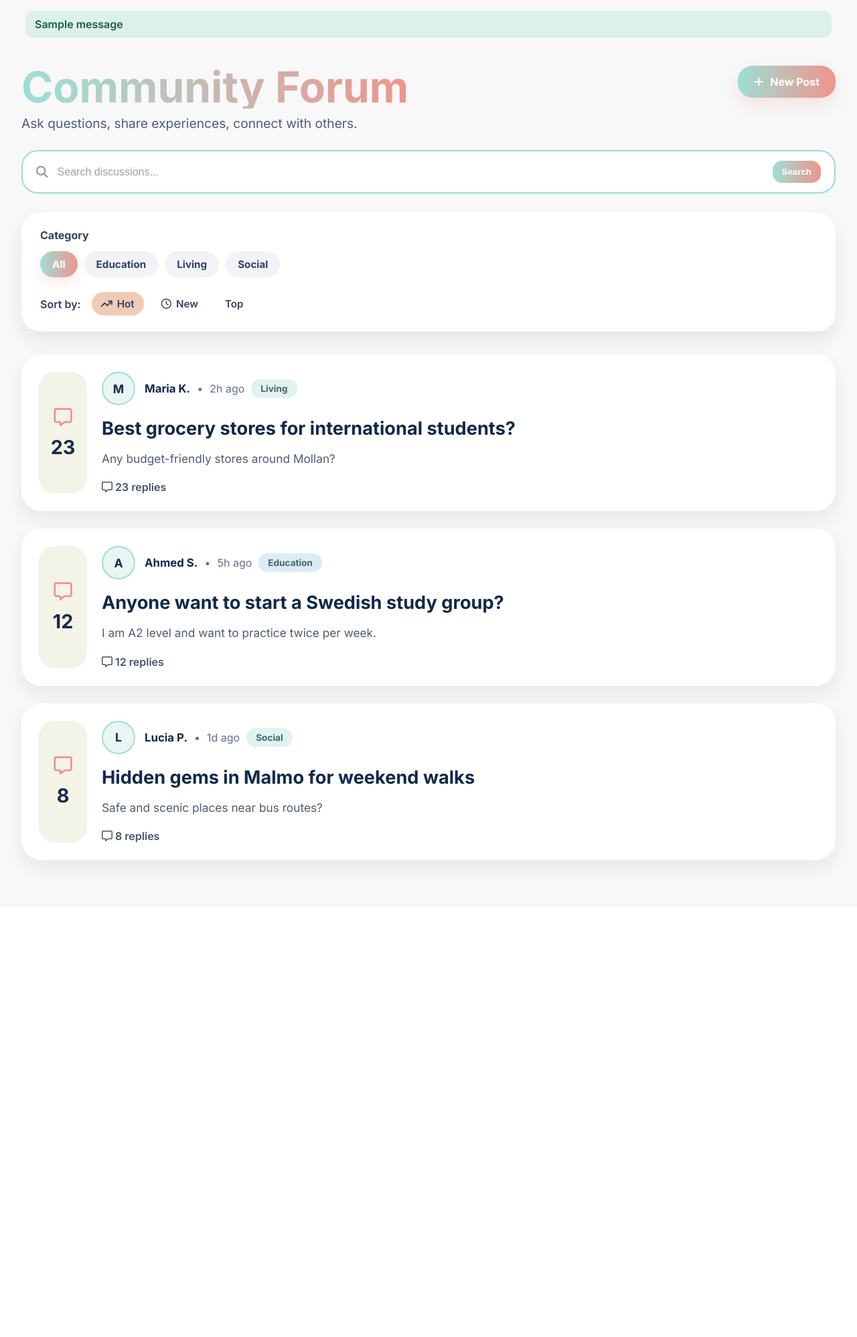
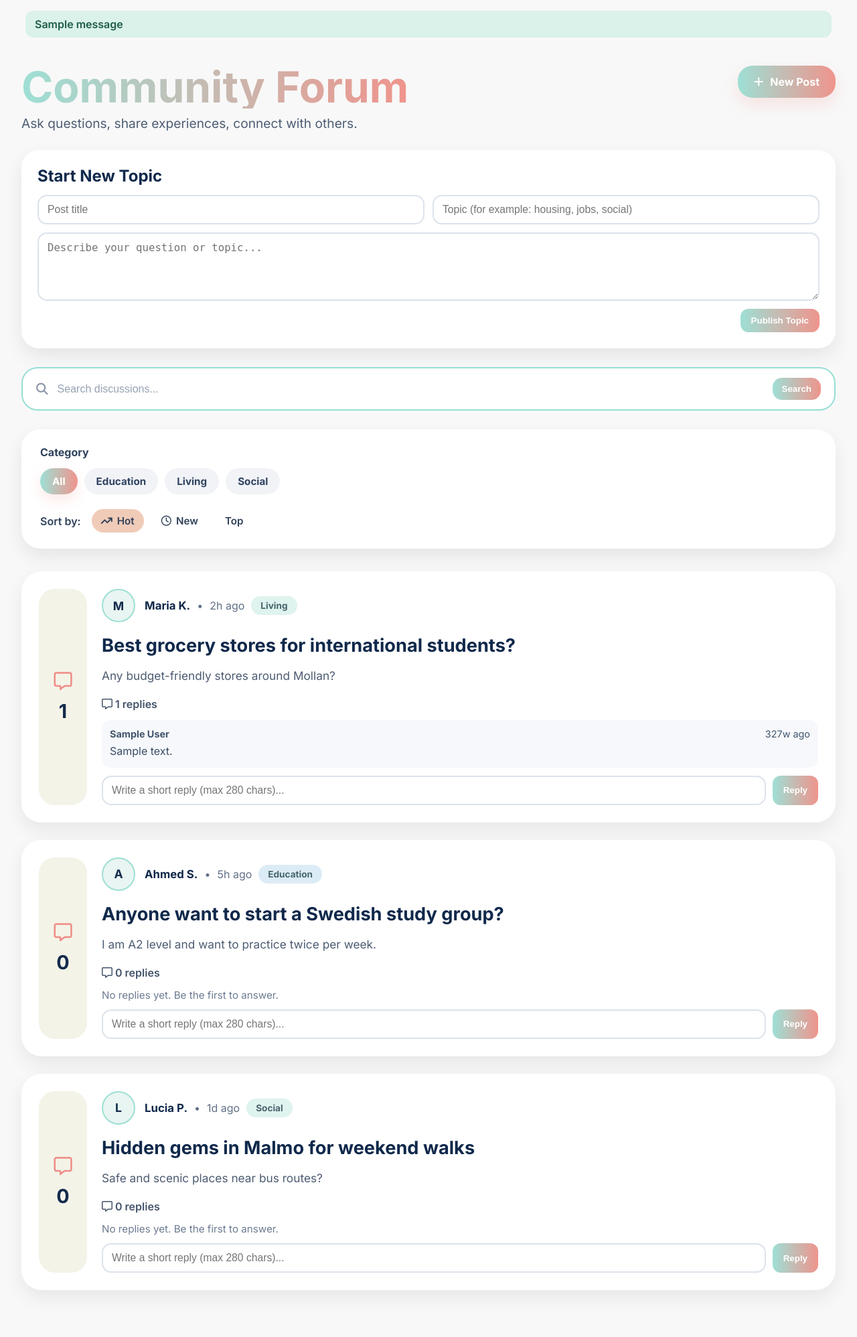
Before and after one commit to NGKulov22/Erasmus26-Malmo, a Flask app: page /forum in a window 1280 px wide. Shown: the part 90-2086 px from the top of the page at 67% size. Before the commit the page ends 1392 px from the top, so only its background shows below. Run offline with Flask 3, Linux system fonts and the light colour scheme; the visitor is signed in with stand-in values (Sample User, id 1); data comes from the database, SQL or seed files in the repository; tables that the repository leaves empty hold one stand-in row (values such as "Sample post"); one stand-in notice (Sample message) is shown.

Commit message:
Add real forum questions and link it with all users

```diff
--- a/app/main/routes.py
+++ b/app/main/routes.py
@@ -1,6 +1,8 @@
 from flask import flash, g, redirect, render_template, request, url_for
 
 from app.services.content_service import (
+    create_forum_post,
+    create_forum_reply,
     get_events,
     get_forum_categories,
     get_forum_posts,
@@ -13,6 +15,13 @@ from app.services.content_service import (
 from app.services.user_service import toggle_saved_place
 from app.utils.auth import login_required
 from . import main_bp
+
+
+def _forum_redirect_target() -> str:
+    query = request.form.get("q", "").strip()
+    category = (request.form.get("category", "all") or "all").strip().lower()
+    sort = (request.form.get("sort", "hot") or "hot").strip().lower()
+    return url_for("main_bp.forum", q=query, category=category, sort=sort)
 
 
 @main_bp.route("/")
@@ -41,6 +50,43 @@ def forum():
         selected_sort=sort,
         query=query,
     )
+
+
+@main_bp.route("/forum/posts", methods=["POST"])
+@login_required
+def forum_create_post():
+    error = create_forum_post(
+        user_id=g.current_user["id"],
+        author_name=g.current_user["full_name"],
+        title=request.form.get("title", ""),
+        category=request.form.get("topic", ""),
+        content=request.form.get("content", ""),
+    )
+
+    if error:
+        flash(error, "error")
+    else:
+        flash("Post published.", "success")
+
+    return redirect(_forum_redirect_target())
+
+
+@main_bp.route("/forum/posts/<int:post_id>/replies", methods=["POST"])
+@login_required
+def forum_create_reply(post_id: int):
+    error = create_forum_reply(
+        user_id=g.current_user["id"],
+        post_id=post_id,
+        author_name=g.current_user["full_name"],
+        content=request.form.get("content", ""),
+    )
+
+    if error:
+        flash(error, "error")
+    else:
+        flash("Reply posted.", "success")
+
+    return redirect(_forum_redirect_target())
 
 
 @main_bp.route("/events")
--- a/app/main/templates/forum.html
+++ b/app/main/templates/forum.html
@@ -14,10 +14,63 @@
             <p>Ask questions, share experiences, connect with others.</p>
         </div>
 
-        <a href="#" class="new-post-btn">
+        <a href="#new-post" class="new-post-btn">
             <i class="fa-solid fa-plus"></i>
             New Post
         </a>
+    </section>
+
+    <section class="post-create" id="new-post">
+        <h2>Start New Topic</h2>
+
+        {% if is_logged_in %}
+            <form class="post-create-form" method="post" action="/forum/posts">
+                <input type="hidden" name="q" value="{{ query }}">
+                <input type="hidden" name="category" value="{{ selected_category }}">
+                <input type="hidden" name="sort" value="{{ selected_sort }}">
+
+                <div class="post-grid">
+                    <input
+                        type="text"
+                        name="title"
+                        maxlength="120"
+                        required
+                        placeholder="Post title"
+                    >
+
+                    <input
+                        type="text"
+                        name="topic"
+                        maxlength="40"
+                        required
+                        placeholder="Topic (for example: housing, jobs, social)"
+                        list="forum-topic-options"
+                    >
+                </div>
+
+                <datalist id="forum-topic-options">
+                    {% for category in categories if category != 'all' %}
+                        <option value="{{ category|title }}">
+                    {% endfor %}
+                </datalist>
+
+                <textarea
+                    name="content"
+                    rows="4"
+                    maxlength="2000"
+                    required
+                    placeholder="Describe your question or topic..."
+                ></textarea>
+
+                <div class="post-create-actions">
+                    <button type="submit">Publish Topic</button>
+                </div>
+            </form>
+        {% else %}
+            <p class="login-hint">
+                Please <a href="{{ url_for('auth_bp.login', next=request.path) }}">log in</a> to create a topic.
+            </p>
+        {% endif %}
     </section>
 
     <form class="search-bar" method="get" action="{{ url_for('main_bp.forum') }}">
@@ -102,6 +155,41 @@
                     <div class="forum-footer">
                         <span><i class="fa-regular fa-message"></i> {{ post.replies }} replies</span>
                     </div>
+
+                    <div class="reply-list">
+                        {% for reply in post.reply_items %}
+                            <article class="reply-item">
+                                <div class="reply-head">
+                                    <strong>{{ reply.author }}</strong>
+                                    <span>{{ reply.time_ago }}</span>
+                                </div>
+                                <p>{{ reply.content }}</p>
+                            </article>
+                        {% else %}
+                            <p class="reply-empty">No replies yet. Be the first to answer.</p>
+                        {% endfor %}
+                    </div>
+
+                    {% if is_logged_in %}
+                        <form class="reply-form" method="post" action="/forum/posts/{{ post.id }}/replies">
+                            <input type="hidden" name="q" value="{{ query }}">
+                            <input type="hidden" name="category" value="{{ selected_category }}">
+                            <input type="hidden" name="sort" value="{{ selected_sort }}">
+
+                            <input
+                                type="text"
+                                name="content"
+                                maxlength="280"
+                                required
+                                placeholder="Write a short reply (max 280 chars)..."
+                            >
+                            <button type="submit">Reply</button>
+                        </form>
+                    {% else %}
+                        <p class="login-hint small">
+                            <a href="{{ url_for('auth_bp.login', next=request.path) }}">Log in</a> to reply.
+                        </p>
+                    {% endif %}
                 </div>
             </article>
         {% else %}
--- a/app/services/db.py
+++ b/app/services/db.py
@@ -2,6 +2,8 @@ import sqlite3
 from pathlib import Path
 
 from flask import current_app, g
+
+from app.data.content import FORUM_POSTS
 
 
 def _parse_legacy_int_csv(value: str) -> list[int]:
@@ -40,6 +42,50 @@ def _migrate_legacy_saved_places(connection: sqlite3.Connection) -> None:
     except sqlite3.OperationalError:
         # Some SQLite builds do not support DROP COLUMN.
         pass
+
+
+def _time_ago_to_sqlite_modifier(value: str) -> str:
+    raw = (value or "").strip().lower()
+    if not raw:
+        return "-1 day"
+
+    token = raw.split()[0]
+    if len(token) < 2 or not token[:-1].isdigit():
+        return "-1 day"
+
+    amount = int(token[:-1])
+    unit = token[-1]
+
+    if unit == "h":
+        return f"-{amount} hours"
+    if unit == "d":
+        return f"-{amount} days"
+    if unit == "w":
+        return f"-{amount * 7} days"
+
+    return "-1 day"
+
+
+def _seed_forum_posts(connection: sqlite3.Connection) -> None:
+    existing = connection.execute("SELECT COUNT(*) AS total FROM forum_posts").fetchone()
+    if existing and int(existing["total"]) > 0:
+        return
+
+    for post in FORUM_POSTS:
+        modifier = _time_ago_to_sqlite_modifier(post.get("time_ago", ""))
+        connection.execute(
+            """
+            INSERT INTO forum_posts (author_name, category, title, content, created_at)
+            VALUES (?, ?, ?, ?, datetime('now', ?))
+            """,
+            (
+                post.get("author", "Community member"),
+                post.get("category", "General"),
+                post.get("title", "Untitled post"),
+                post.get("content", ""),
+                modifier,
+            ),
+        )
 
 
 def get_db() -> sqlite3.Connection:
@@ -86,9 +132,42 @@ def init_db() -> None:
         )
         """
     )
+    connection.execute(
+        """
+        CREATE TABLE IF NOT EXISTS forum_posts (
+            id INTEGER PRIMARY KEY AUTOINCREMENT,
+            user_id INTEGER,
+            author_name TEXT NOT NULL,
+            category TEXT NOT NULL,
+            title TEXT NOT NULL,
+            content TEXT NOT NULL,
+            created_at TEXT NOT NULL DEFAULT CURRENT_TIMESTAMP,
+            FOREIGN KEY (user_id) REFERENCES users(id) ON DELETE SET NULL
+        )
+        """
+    )
+    connection.execute(
+        """
+        CREATE TABLE IF NOT EXISTS forum_replies (
+            id INTEGER PRIMARY KEY AUTOINCREMENT,
+            post_id INTEGER NOT NULL,
+            user_id INTEGER,
+            author_name TEXT NOT NULL,
+            content TEXT NOT NULL,
+            created_at TEXT NOT NULL DEFAULT CURRENT_TIMESTAMP,
+            FOREIGN KEY (post_id) REFERENCES forum_posts(id) ON DELETE CASCADE,
+            FOREIGN KEY (user_id) REFERENCES users(id) ON DELETE SET NULL
+        )
+        """
+    )
     connection.execute("CREATE INDEX IF NOT EXISTS idx_user_saved_places_user ON user_saved_places(user_id)")
     connection.execute("CREATE INDEX IF NOT EXISTS idx_user_saved_places_place ON user_saved_places(place_id)")
+    connection.execute("CREATE INDEX IF NOT EXISTS idx_forum_posts_category ON forum_posts(category)")
+    connection.execute("CREATE INDEX IF NOT EXISTS idx_forum_posts_created_at ON forum_posts(created_at)")
+    connection.execute("CREATE INDEX IF NOT EXISTS idx_forum_replies_post_id ON forum_replies(post_id)")
+    connection.execute("CREATE INDEX IF NOT EXISTS idx_forum_replies_created_at ON forum_replies(created_at)")
     _migrate_legacy_saved_places(connection)
+    _seed_forum_posts(connection)
     connection.commit()
 
 
--- a/app/static/forum.css
+++ b/app/static/forum.css
@@ -48,6 +48,85 @@
 .new-post-btn:hover {
     transform: translateY(-3px) scale(1.04);
     box-shadow: 0 16px 30px rgba(239, 148, 140, 0.32);
+}
+
+.post-create {
+    background: #fff;
+    border-radius: 26px;
+    padding: 24px;
+    box-shadow: 0 12px 28px rgba(0, 0, 0, 0.08);
+    margin-bottom: 28px;
+}
+
+.post-create h2 {
+    margin: 0 0 14px;
+    color: #10294b;
+}
+
+.post-create-form {
+    display: flex;
+    flex-direction: column;
+    gap: 12px;
+}
+
+.post-grid {
+    display: grid;
+    grid-template-columns: repeat(2, minmax(0, 1fr));
+    gap: 12px;
+}
+
+.post-create-form input,
+.post-create-form textarea,
+.reply-form input {
+    border: 2px solid #dce2eb;
+    border-radius: 14px;
+    padding: 11px 13px;
+    font-size: 0.98rem;
+    color: #24344d;
+    outline: none;
+}
+
+.post-create-form input:focus,
+.post-create-form textarea:focus,
+.reply-form input:focus {
+    border-color: #9edfd5;
+}
+
+.post-create-form textarea {
+    resize: vertical;
+    min-height: 100px;
+}
+
+.post-create-actions {
+    display: flex;
+    justify-content: flex-end;
+}
+
+.post-create-actions button,
+.reply-form button {
+    border: none;
+    border-radius: 12px;
+    padding: 10px 16px;
+    background: linear-gradient(90deg, #9edfd5, #ef948c);
+    color: #fff;
+    font-weight: 700;
+    cursor: pointer;
+}
+
+.login-hint {
+    margin: 0;
+    color: #4d5c72;
+}
+
+.login-hint.small {
+    margin-top: 10px;
+    font-size: 0.95rem;
+}
+
+.login-hint a {
+    color: #cc6058;
+    font-weight: 700;
+    text-decoration: none;
 }
 
 /* SEARCH */
@@ -381,6 +460,50 @@
     font-size: 1rem;
 }
 
+.reply-list {
+    margin-top: 14px;
+    display: flex;
+    flex-direction: column;
+    gap: 10px;
+}
+
+.reply-item {
+    background: #f6f8fb;
+    border-radius: 14px;
+    padding: 12px;
+}
+
+.reply-head {
+    display: flex;
+    justify-content: space-between;
+    gap: 10px;
+    margin-bottom: 6px;
+    color: #42566f;
+    font-size: 0.9rem;
+}
+
+.reply-item p {
+    margin: 0;
+    color: #394c65;
+    line-height: 1.45;
+}
+
+.reply-empty {
+    margin: 0;
+    color: #6c7b91;
+    font-size: 0.95rem;
+}
+
+.reply-form {
+    margin-top: 12px;
+    display: flex;
+    gap: 10px;
+}
+
+.reply-form input {
+    flex: 1;
+}
+
 .forum-empty {
     justify-content: center;
     text-align: center;
@@ -414,6 +537,10 @@
         padding: 20px;
     }
 
+    .post-grid {
+        grid-template-columns: 1fr;
+    }
+
     .forum-card {
         flex-direction: column;
         padding: 22px;
@@ -434,4 +561,8 @@
     .forum-description {
         font-size: 1rem;
     }
+
+    .reply-form {
+        flex-direction: column;
+    }
 }
```
Also changed, not shown: app/services/content_service.py (+172 -14 lines).
